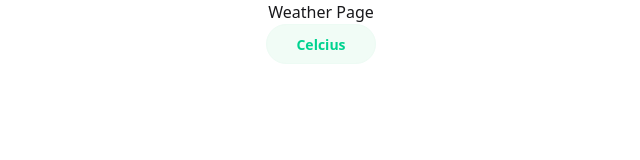
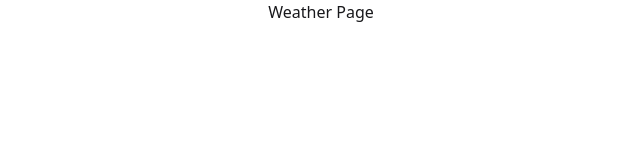
Before and after one commit to Peeyush-04/cipherschools-mern, a React (Vite) app: page / in a window 1280 px wide. Shown: the top 160 px of the page, without its empty margins (319-959 px from the left). Built offline with nearby package versions, Linux system fonts and the light colour scheme.

Commit message:
clean weather page

```diff
--- a/src/pages/WeatherPage.jsx
+++ b/src/pages/WeatherPage.jsx
@@ -2,14 +2,8 @@ export default function WeatherPage() {
     return (
         <div className="weather-page">
             <h1 className="heading">Weather Page</h1>
+            {/* Temprature button */}
 
-            <button class="btn btn-soft btn-success">
-                <label className="swap">
-                <input type="checkbox" />
-                <div className="swap-on">Fahrenheit</div>
-                <div className="swap-off">Celcius</div>
-                </label>
-            </button>
         </div>
     );
 }
```
